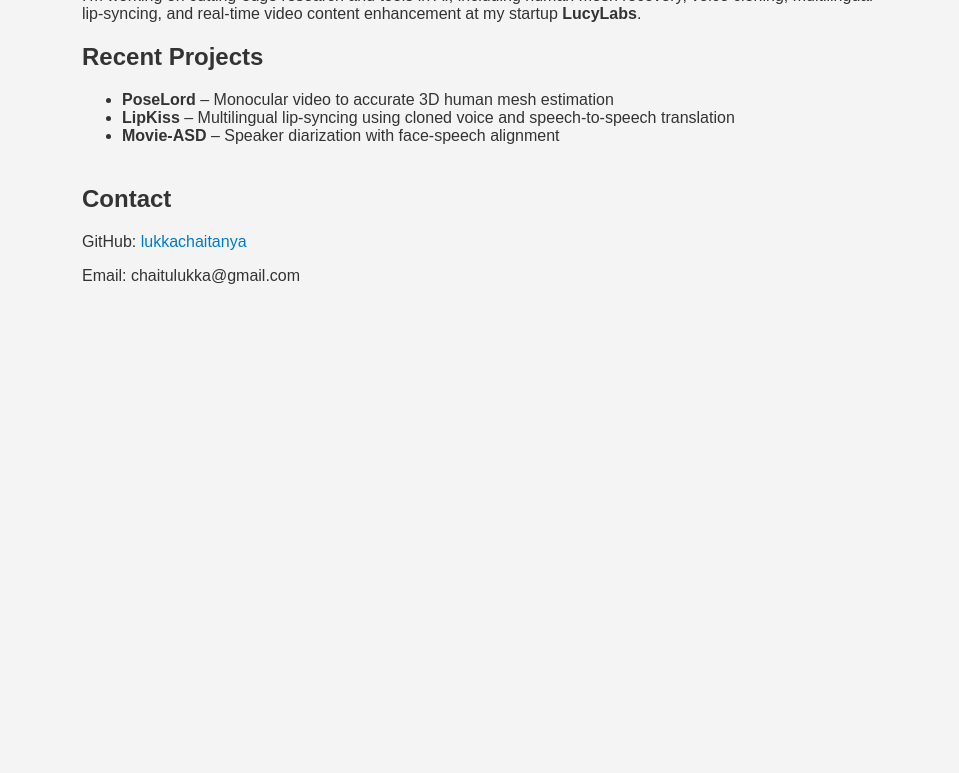
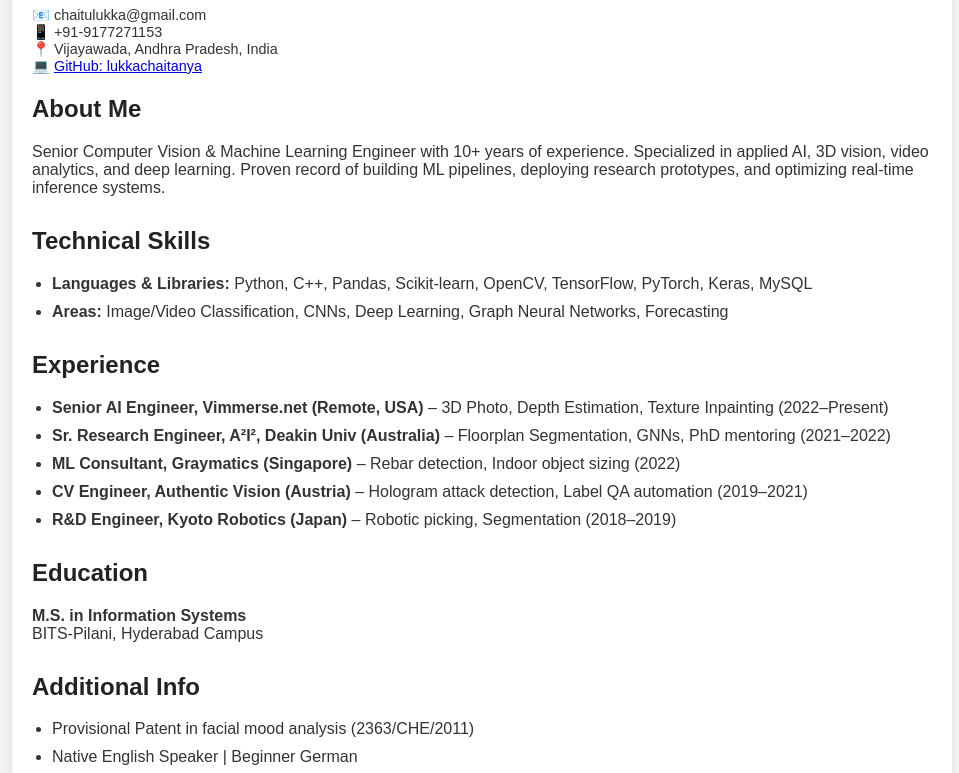
Before and after one commit to lukkachaitanya/lukkachaitanya.github.io, a plain HTML site: page index.html in a window 1280 px wide. Shown: the part 133-906 px from the top of the page, without its empty margins (158-1117 px from the left). Before the commit the page ends 800 px from the top, so only its background shows below. Drawn offline with Linux system fonts and the light colour scheme.

Commit message:
Update index.html

```diff
--- a/index.html
+++ b/index.html
@@ -2,49 +2,89 @@
 <html lang="en">
 <head>
   <meta charset="UTF-8">
-    <meta name="viewport" content="width=device-width, initial-scale=1.0">
-    <title>Chaitanya Lukka | AI Research</title>
+  <meta name="viewport" content="width=device-width, initial-scale=1">
+  <title>Chaitanya Lukka</title>
   <style>
     body {
       font-family: Arial, sans-serif;
-            background: #f4f4f4;
+      margin: 40px;
+      background-color: #f4f4f4;
       color: #333;
-            max-width: 800px;
+    }
+    h1, h2 {
+      color: #222;
+    }
+    .container {
+      max-width: 900px;
       margin: auto;
-            padding: 40px;
+      padding: 20px;
+      background: white;
+      border-radius: 10px;
+      box-shadow: 0 2px 10px rgba(0,0,0,0.1);
     }
-        h1 {
-            color: #2c3e50;
-        }
-        a {
-            color: #007acc;
-            text-decoration: none;
-        }
-        a:hover {
-            text-decoration: underline;
+    .contact {
+      font-size: 0.9em;
+      margin-bottom: 20px;
     }
     .section {
-            margin-bottom: 40px;
+      margin-bottom: 30px;
+    }
+    .section ul {
+      padding-left: 20px;
+    }
+    .section li {
+      margin-bottom: 10px;
     }
   </style>
 </head>
 <body>
-    <h1>Hi, I'm Chaitanya Lukka</h1>
-    <p>I'm working on cutting-edge research and tools in AI, including human mesh recovery, voice cloning, multilingual lip-syncing, and real-time video content enhancement at my startup <strong>LucyLabs</strong>.</p>
+  <div class="container">
+    <h1>Chaitanya Lukka</h1>
+    <div class="contact">
+      📧 chaitulukka@gmail.com<br>
+      📱 +91-9177271153<br>
+      📍 Vijayawada, Andhra Pradesh, India<br>
+      💻 <a href="https://github.com/lukkachaitanya" target="_blank">GitHub: lukkachaitanya</a>
+    </div>
 
     <div class="section">
-        <h2>Recent Projects</h2>
+      <h2>About Me</h2>
+      <p>Senior Computer Vision & Machine Learning Engineer with 10+ years of experience. Specialized in applied AI, 3D vision, video analytics, and deep learning. Proven record of building ML pipelines, deploying research prototypes, and optimizing real-time inference systems.</p>
+    </div>
+
+    <div class="section">
+      <h2>Technical Skills</h2>
       <ul>
-            <li><strong>PoseLord</strong> – Monocular video to accurate 3D human mesh estimation</li>
-            <li><strong>LipKiss</strong> – Multilingual lip-syncing using cloned voice and speech-to-speech translation</li>
-            <li><strong>Movie-ASD</strong> – Speaker diarization with face-speech alignment</li>
+        <li><strong>Languages & Libraries:</strong> Python, C++, Pandas, Scikit-learn, OpenCV, TensorFlow, PyTorch, Keras, MySQL</li>
+        <li><strong>Areas:</strong> Image/Video Classification, CNNs, Deep Learning, Graph Neural Networks, Forecasting</li>
       </ul>
     </div>
 
     <div class="section">
-        <h2>Contact</h2>
-        <p>GitHub: <a href="https://github.com/lukkachaitanya" target="_blank">lukkachaitanya</a></p>
-        <p>Email: chaitulukka@gmail.com</p>
+      <h2>Experience</h2>
+      <ul>
+        <li><strong>Senior AI Engineer, Vimmerse.net (Remote, USA)</strong> – 3D Photo, Depth Estimation, Texture Inpainting (2022–Present)</li>
+        <li><strong>Sr. Research Engineer, A²I², Deakin Univ (Australia)</strong> – Floorplan Segmentation, GNNs, PhD mentoring (2021–2022)</li>
+        <li><strong>ML Consultant, Graymatics (Singapore)</strong> – Rebar detection, Indoor object sizing (2022)</li>
+        <li><strong>CV Engineer, Authentic Vision (Austria)</strong> – Hologram attack detection, Label QA automation (2019–2021)</li>
+        <li><strong>R&D Engineer, Kyoto Robotics (Japan)</strong> – Robotic picking, Segmentation (2018–2019)</li>
+      </ul>
+    </div>
+
+    <div class="section">
+      <h2>Education</h2>
+      <p><strong>M.S. in Information Systems</strong><br>
+      BITS-Pilani, Hyderabad Campus</p>
+    </div>
+
+    <div class="section">
+      <h2>Additional Info</h2>
+      <ul>
+        <li>Provisional Patent in facial mood analysis (2363/CHE/2011)</li>
+        <li>Native English Speaker | Beginner German</li>
+        <li>Free education from 8th–12th grade</li>
+      </ul>
+    </div>
   </div>
 </body>
 </html>
```
Lines whose indentation alone changed are shown as unchanged.
